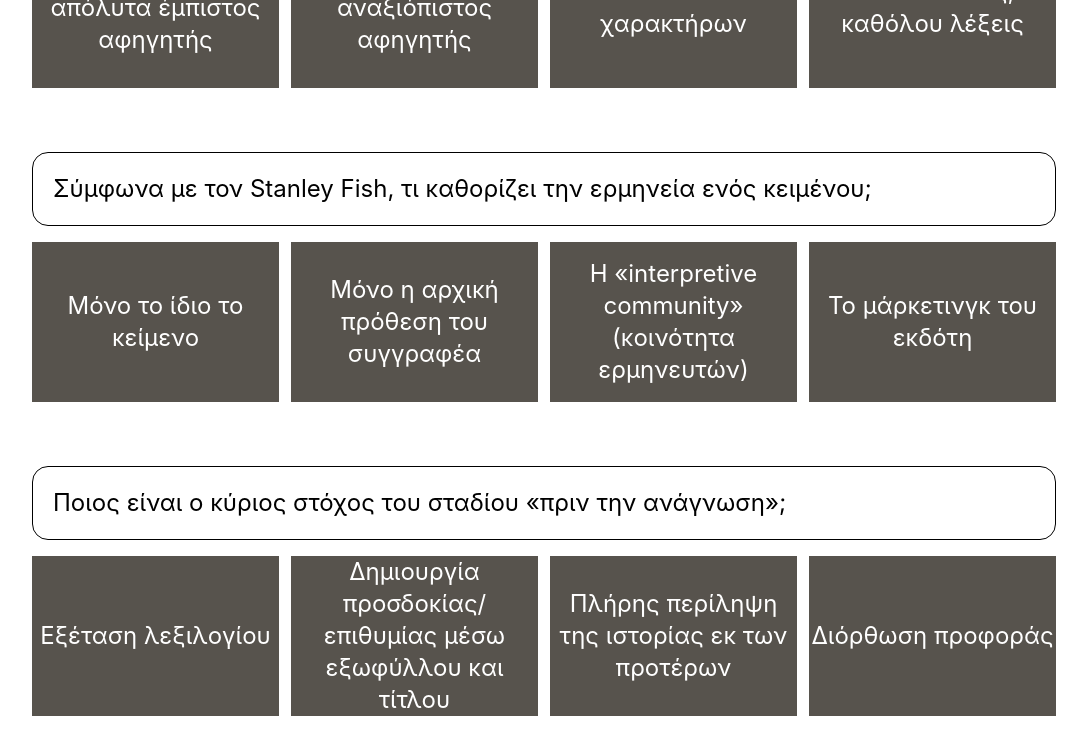
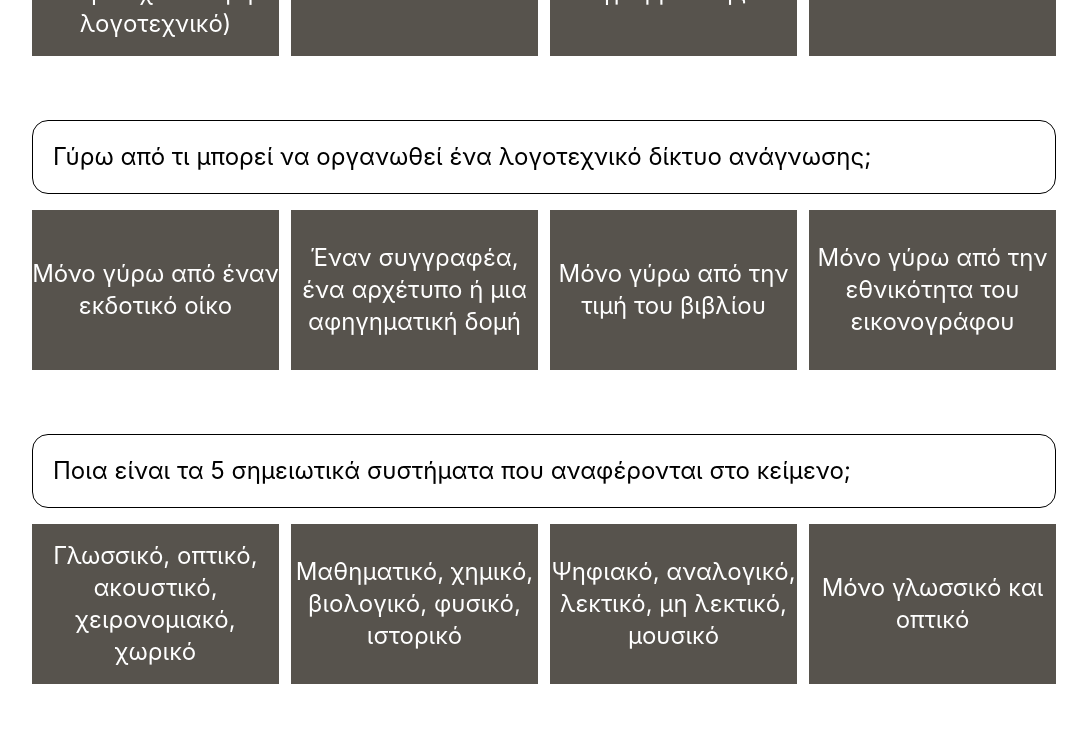
Before and after one commit to NikosGour/Practical-Quiz, a Vue app: page / in a window 1280 px wide. Shown: the part 620-1366 px from the top of the page, without its empty margins (96-1183 px from the left). Built offline with nearby package versions, Linux system fonts and the light colour scheme.

Commit message:
add randomness to the order of the questions

```diff
--- a/src/App.vue
+++ b/src/App.vue
@@ -11,7 +11,11 @@ interface Question {
   chosen_anwser_index?: number;
 }
 
-const questions = ref<Question[]>(data.questions);
+const questions = ref<Question[]>(
+  data.questions
+    .map((q) => ({ ...q, rng: Math.random() }))
+    .sort((a, b) => a.rng - b.rng),
+);
 
 const checkCorrectAnswer = (answer: number, question: Question) => {
   questions.value = questions.value.map((q) =>
```
